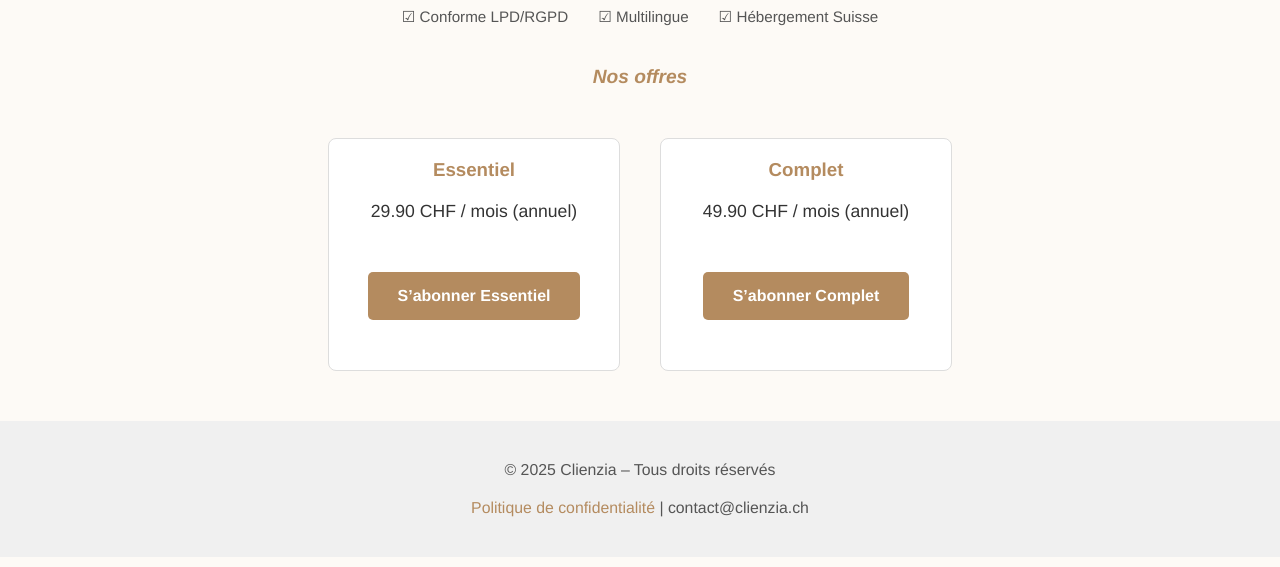
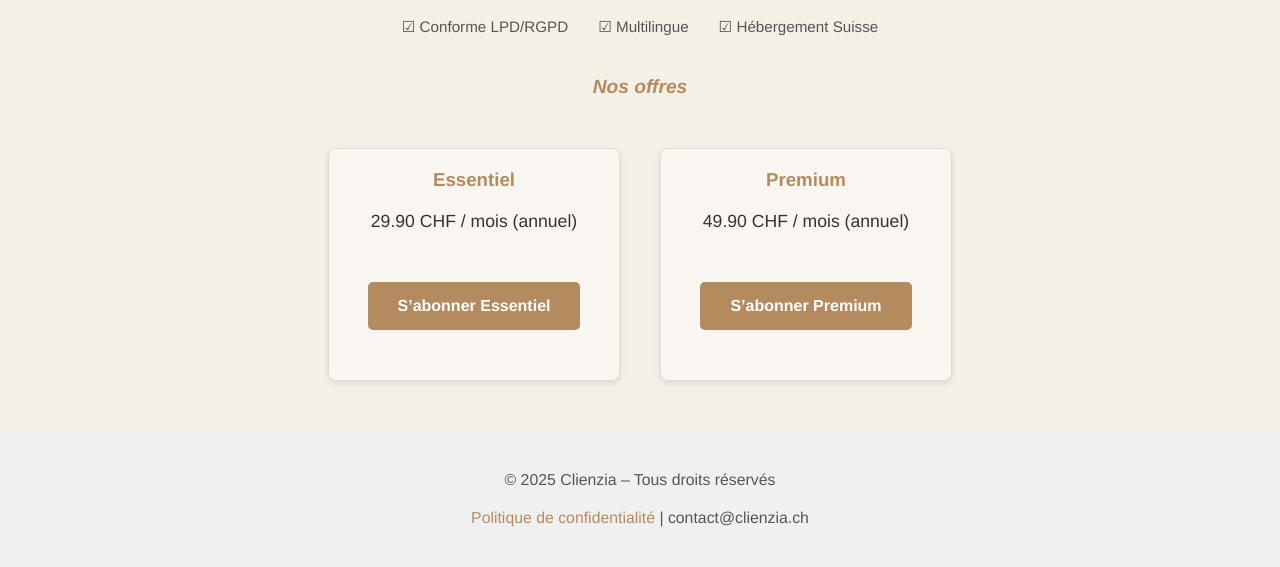
Before and after one commit to pachecn-beep/clienzia.ch2, a plain HTML site: page index.html in a window 1280 px wide. Shown: the part 607-1174 px from the top of the page. Drawn offline with Linux system fonts and the light colour scheme.

Commit message:
Update index.html

```diff
--- a/index.html
+++ b/index.html
@@ -8,7 +8,7 @@
     body {
       margin: 0;
       font-family: "Helvetica Neue", Arial, sans-serif;
-      background: #fdfaf6;
+      background: #f5f0e6; /* beige premium */
       color: #333;
       text-align: center;
     }
@@ -18,7 +18,7 @@
     header img {
       width: 100px;
       height: auto;
-      margin-bottom: 30px; /* espace entre logo et texte */
+      margin-bottom: 40px; /* espace entre logo et texte */
     }
     h1 {
       font-size: 2.5em;
@@ -76,7 +76,8 @@
       padding: 20px;
       border-radius: 8px;
       width: 250px;
-      background: #fff;
+      background: #f9f6f2; /* beige clair */
+      box-shadow: 0 2px 6px rgba(0,0,0,0.1); /* ombre douce */
     }
     .plan h3 {
       margin-top: 0;
@@ -102,6 +103,7 @@
 <body>
   <header>
     <img src="logo.png" alt="Logo Clienzia">
+
     <h1>Bienvenue dans Clienzia</h1>
     <h2>Découvrez l’élégance digitale pour votre institut</h2>
     <p>Simplifiez vos rendez-vous, vos consentements et vos rappels.<br>
@@ -133,9 +135,9 @@
         <a href="https://checkout.stripe.com/c/pay/cs_test_ESSENTIEL" class="cta">S’abonner Essentiel</a>
       </div>
       <div class="plan">
-        <h3>Complet</h3>
+        <h3>Premium</h3>
         <p>49.90 CHF / mois (annuel)</p>
-        <a href="https://checkout.stripe.com/c/pay/cs_test_COMPLET" class="cta">S’abonner Complet</a>
+        <a href="https://checkout.stripe.com/c/pay/cs_test_COMPLET" class="cta">S’abonner Premium</a>
       </div>
     </div>
   </section>
```
